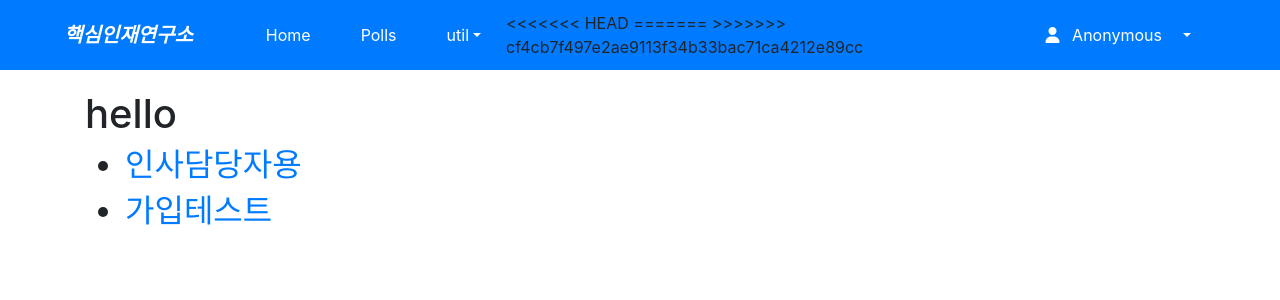
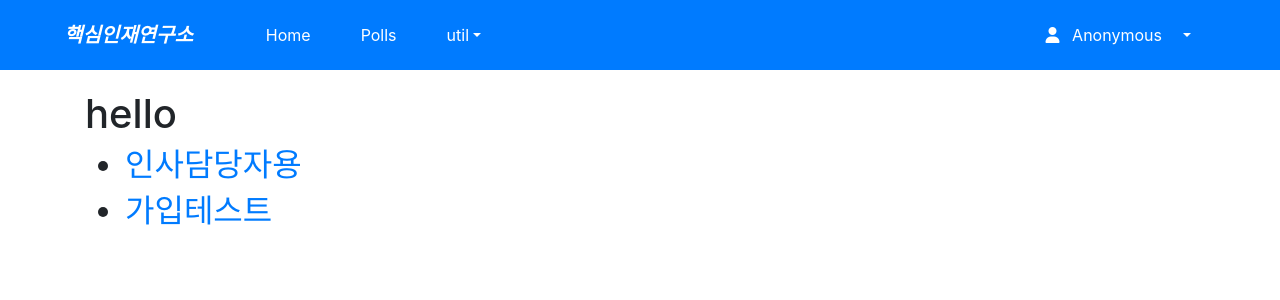
Before and after one commit to parkwonjae/djangoproject, a Django app: page /polls/ in a window 1280 px wide. Shown: the top 300 px of the page. Run offline with Django 3.2, Linux system fonts and the light colour scheme; parts of the project's set-up code (start-up, migrations or seed data) failed here and were passed over; some libraries are stand-ins or nearby versions.

Commit message:
modify conflict

```diff
--- a/mysite/config/forms.py
+++ b/mysite/config/forms.py
@@ -1,7 +1,6 @@
 from django.contrib.auth.models import User
 from django.contrib.auth.forms import UserCreationForm
 from django import forms
-<<<<<<< HEAD
 from polls.models import Employer
 from polls.models import Company
 
@@ -16,9 +15,6 @@ class EmployerForm(forms.ModelForm):
     class Meta:
         model = Employer
         fields = '__all__'
-
-
-=======
 
 
 class CreateEmployerForm(UserCreationForm):
@@ -45,4 +41,3 @@ class CreateEmployerForm(UserCreationForm):
         if commit:
             user.save()
         return user
->>>>>>> cf4cb7f497e2ae9113f34b33bac71ca4212e89cc
--- a/mysite/config/urls.py
+++ b/mysite/config/urls.py
@@ -17,7 +17,6 @@ from django.contrib import admin
 from django.urls import path, include
 from config.views import HomeView
 from config.views import UserCreateView, UserCreateDoneTV
-from config.views import EmployerCreateView, EmployerCreateDone
 
 urlpatterns = [
     path('admin/', admin.site.urls),
@@ -29,8 +28,6 @@ urlpatterns = [
     #path('bookmark/', include('bookmark.urls')),
     #path('blog/', include('blog.urls')),
     path('polls/', include('polls.urls')),
-    path('accounts/signup/', EmployerCreateView.as_view(), name='employer_signup'),
-    path('accounts/done/', EmployerCreateDone.as_view(), name='create_employer_done'),
 
 
     #path('bookmark/', BookmarkLV.as_view(), name='index'),
--- a/mysite/templates/base.html
+++ b/mysite/templates/base.html
@@ -31,14 +31,6 @@
                 </li>
             </ul>
 
-<<<<<<< HEAD
-=======
-            {% comment %}
-            <form class="form-inline my-2" action="" method="post">{% csrf_token %}
-                <input class="form-control mr-sm-2" type="search" placeholder="global search" name="search_word">
-            </form>
-            {% endcomment %}
->>>>>>> cf4cb7f497e2ae9113f34b33bac71ca4212e89cc
 
             <ul class="navbar-nav ml-5 mr-5">
                 <li class="nav-item dropdown mx-1 btn btn-primary">
```
Also changed, not shown: mysite/config/views.py (+0 -15 lines).
